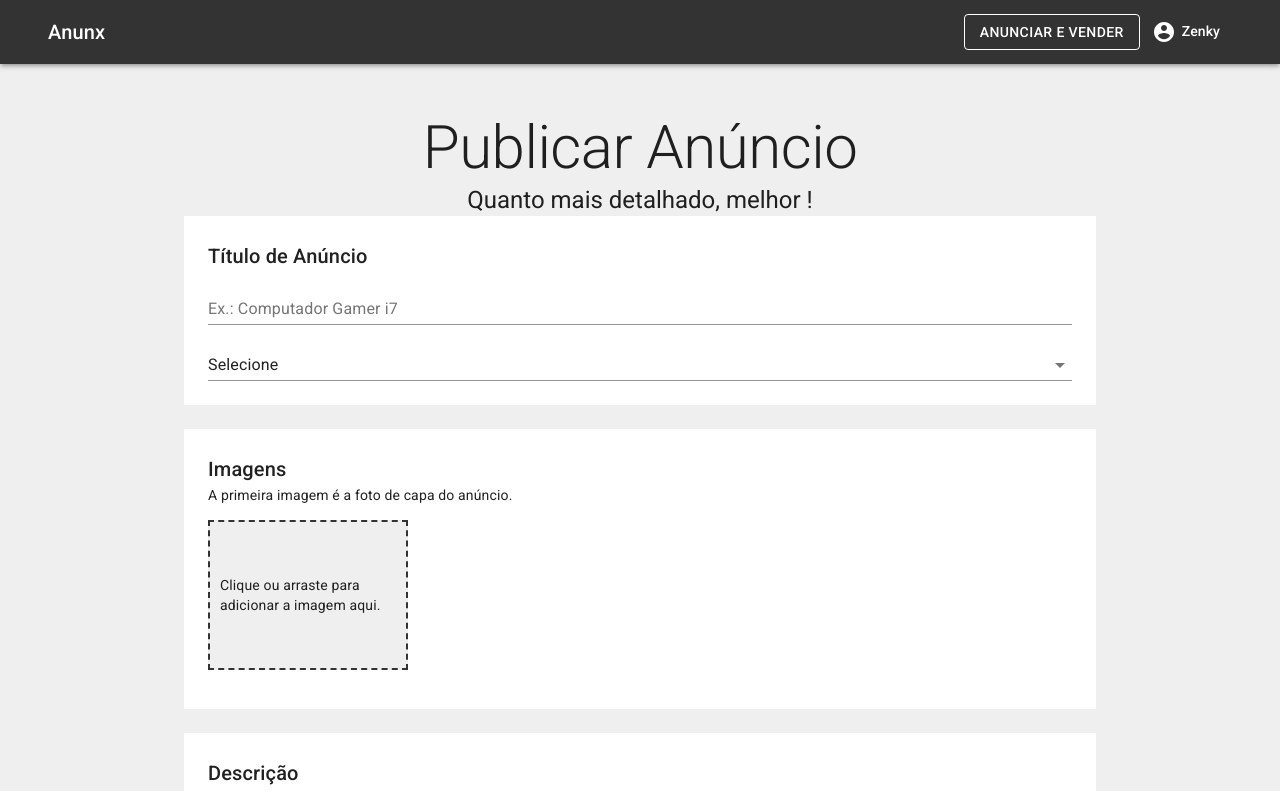
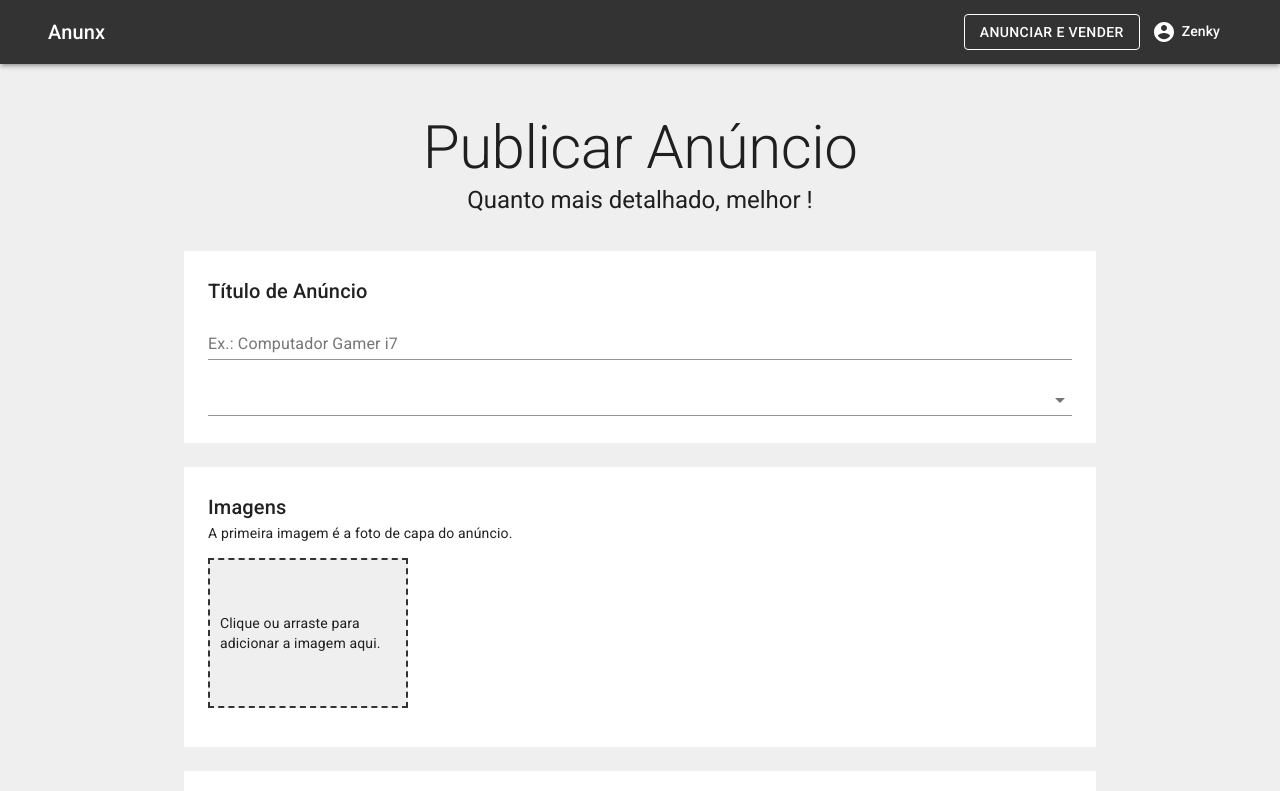
Before and after one commit to bzenky/anunx, a Next.js app: page /user/publish in a window 1280 px wide. Shown: the top 791 px of the page. Built offline with nearby package versions, Linux system fonts and the light colour scheme.

Commit message:
validacao do campo categoria, margem titulo

```diff
--- a/pages/user/publish.js
+++ b/pages/user/publish.js
@@ -13,7 +13,9 @@ import {
   Select,
   OutlinedInput,
   TextField,
-  Typography
+  Typography,
+  MenuItem,
+  FormHelperText
 } from '@material-ui/core'
 
 import { useDropzone } from 'react-dropzone'
@@ -50,6 +52,9 @@ const useStyles = makeStyles((theme) => ({
   },
   textField: {
     margin: theme.spacing(1, 0, 3),
+  },
+  title: {
+    marginBottom: '35px',
   },
   thumb: {
     position: 'relative',
@@ -93,6 +98,7 @@ const validationSchema = yup.object().shape({
     .min(6, 'Escreva um título maior')
     .max(100, 'Título muito grande')
     .required('Campo obrigatório'),
+  category: yup.string().required('Campo obrigatório'),
 })
 
 const Publish = () => {
@@ -126,7 +132,8 @@ const Publish = () => {
     <DefaultTemplate>
       <Formik
         initialValues={{
-          title: ''
+          title: '',
+          category: '',
         }}
         validationSchema={validationSchema}
         onSubmit={(values) => {
@@ -142,7 +149,7 @@ const Publish = () => {
           }) => {
             return (
               <form onSubmit={handleSubmit}>
-                <Container maxWidth="sm">
+                <Container maxWidth="sm" className={classes.title}>
                   <Typography component="h1" variant="h2" align="center" color="textPrimary">
                     Publicar Anúncio
                   </Typography>
@@ -169,20 +176,21 @@ const Publish = () => {
                     >
                     </TextField>
 
-                    <Select
-                      native
-                      value=""
-                      fullWidth
-                      onChange={() => { }}
-                      inputProps={{
-                        name: 'age',
-                      }}
-                    >
-                      <option value="">Selecione</option>
-                      <option value={1}>Placa de Vídeo</option>
-                      <option value={2}>Teclado Mecânico</option>
-                      <option value={3}>X-Tudo</option>
-                    </Select>
+                    <FormControl error={errors.category} fullWidth>
+                      <Select
+                        name="category"
+                        value={values.category}
+                        fullWidth
+                        onChange={handleChange}
+                      >
+                        <MenuItem value="Placa de Vídeo">Placa de Vídeo</MenuItem>
+                        <MenuItem value="Teclado Mecânico">Teclado Mecânico</MenuItem>
+                        <MenuItem value="X-Tudo">X-Tudo</MenuItem>
+                      </Select>
+                      <FormHelperText>
+                        {errors.category}
+                      </FormHelperText>
+                    </FormControl>
                   </Box>
                 </Container>
 
```
